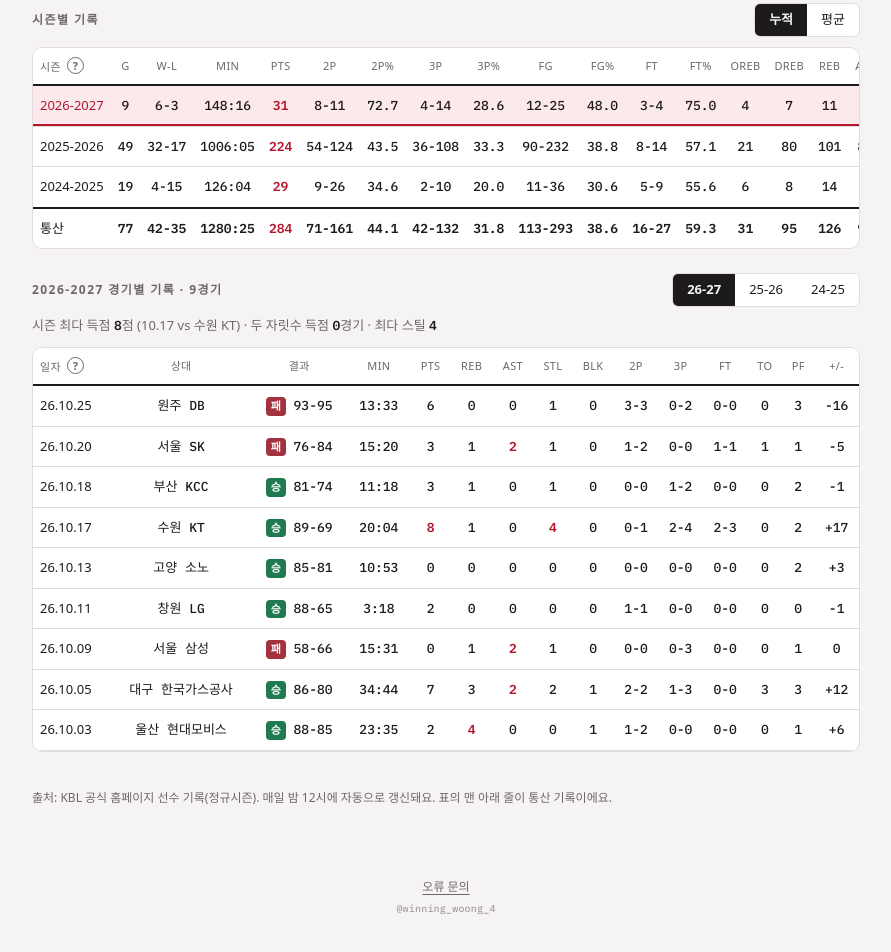
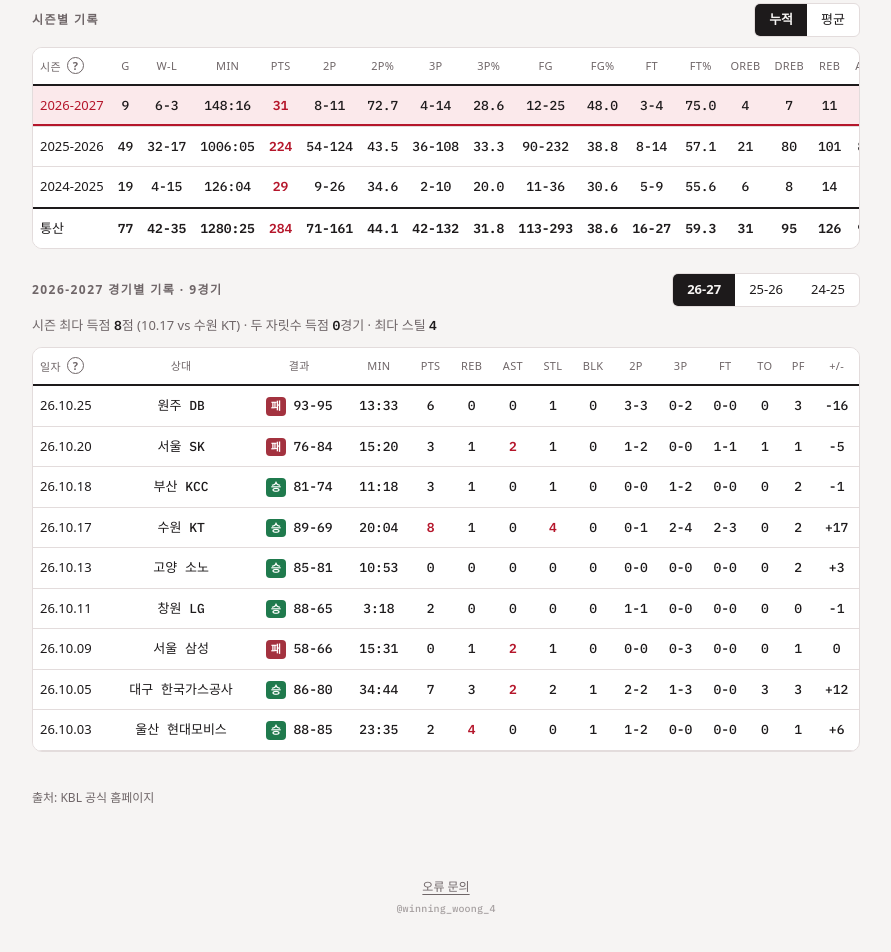
Before and after one commit to kmj-spec/jw4-record, a website: page index.html in a window 1280 px wide. Shown: the part 778-1730 px from the top of the page, without its empty margins (194-1085 px from the left). Drawn offline with Linux system fonts and the light colour scheme; a web font is replaced by a local one.

Commit message:
맨 아래 출처 문구 짧게
Co-Authored-By: Claude Opus 5.5 <noreply@anthropic.com>
Claude-Session: https://claude.ai/code/session_01M7P8RKsd65r2WAxX5paaoq

```diff
--- a/index.html
+++ b/index.html
@@ -163,7 +163,7 @@ th:not(:first-child),td:not(:first-child){text-align:center}
     <div class="scroll"><table id="gtbl" class="gtbl"></table></div>
   </section>
 
-  <p class="foot" id="foot" hidden>출처: KBL 공식 홈페이지 선수 기록(정규시즌). 매일 밤 12시에 자동으로 갱신돼요. 표의 맨 아래 줄이 통산 기록이에요.</p>
+  <p class="foot" id="foot" hidden>출처: KBL 공식 홈페이지</p>
   <p class="credit"><a href="https://ig.me/m/winning_woong_4" target="_blank" rel="noopener">오류 문의</a><span>@winning_woong_4</span></p>
 </div>
 
```
